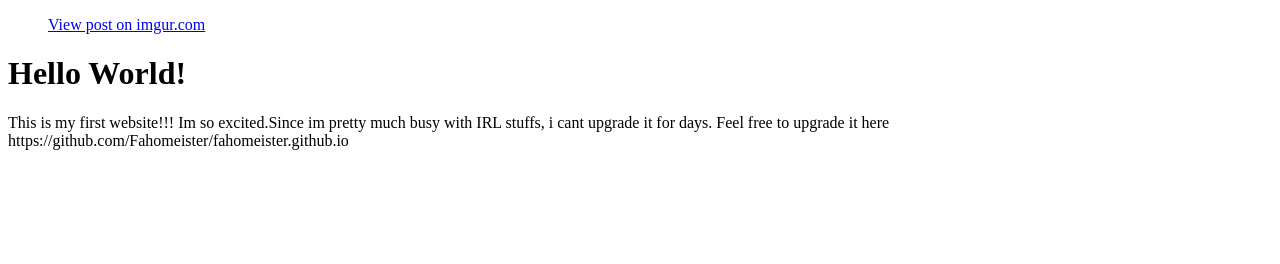
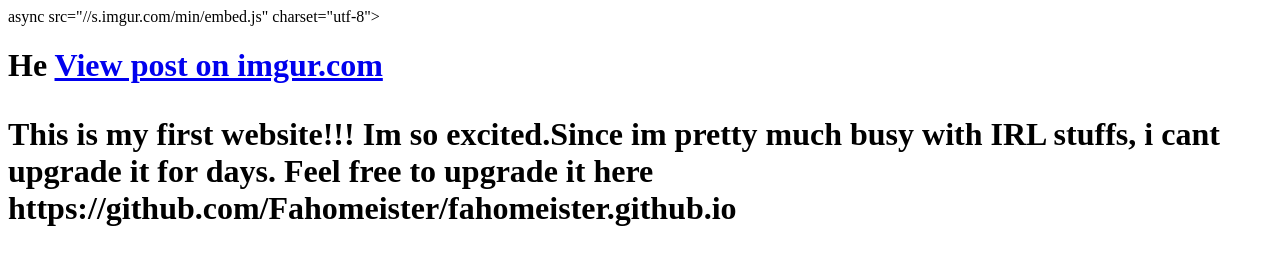
Before and after one commit to Fahomeister/Fahomeister.github.io, a plain HTML site: page index.html in a window 1280 px wide. Drawn offline with Linux system fonts and the light colour scheme; a script that the page names is missing.

Commit message:
Update index.html

```diff
--- a/index.html
+++ b/index.html
@@ -1,7 +1,7 @@
 <!DOCTYPE html>
-<html>
+<html> async src="//s.imgur.com/min/embed.js" charset="utf-8"></script>
+<h1>He
 <body>
-<blockquote class="imgur-embed-pub" lang="en" data-id="FYqyb1J"><a href="https://imgur.com/FYqyb1J">View post on imgur.com</a></blockquote><script async src="//s.imgur.com/min/embed.js" charset="utf-8"></script>
-<h1>Hello World!</h1>
+<a href="https://imgur.com/FYqyb1J">View post on imgur.com</a></blockquote><scriptllo World!</h1>
 <p>This is my first website!!! Im so excited.Since im pretty much busy with IRL stuffs, i cant upgrade it for days. Feel free to upgrade it here</br>
 https://github.com/Fahomeister/fahomeister.github.io</p>
```
